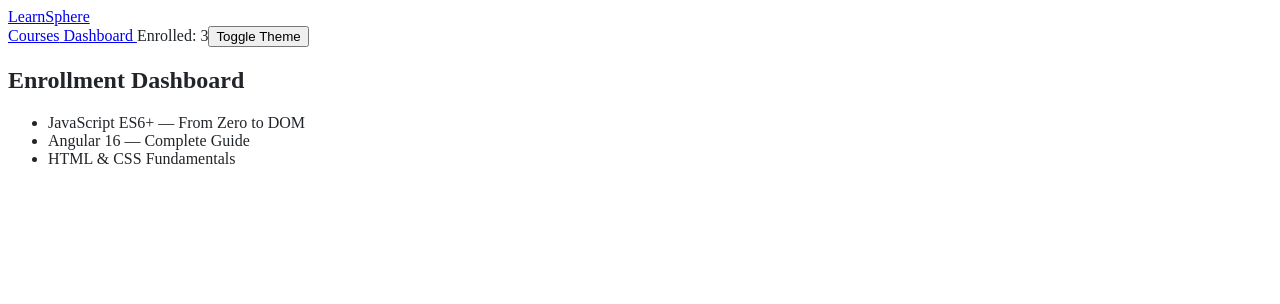
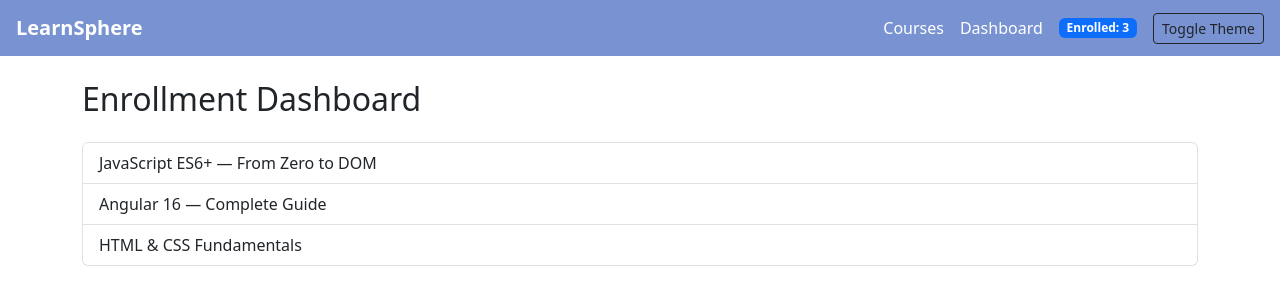
Before and after one commit to aliyarashidsarhan-create/LearnSphere, an Angular app in the folder angular-app/my-learnsphere/: page /dashboard in a window 1280 px wide. Shown: the top 304 px of the page. Built offline with nearby package versions, Linux system fonts and the light colour scheme.

Commit message:
Add README

```diff
--- a/angular-app/my-learnsphere/angular.json
+++ b/angular-app/my-learnsphere/angular.json
@@ -24,9 +24,13 @@
               "src/favicon.ico",
               "src/assets"
             ],
-            "styles": [
-              "src/styles.css"
-            ],
+
+              "styles": [
+         "node_modules/bootstrap/dist/css/bootstrap.min.css",
+          "node_modules/@fortawesome/fontawesome-free/css/all.min.css",
+           "src/styles.css"
+         ],
+
             "scripts": []
           },
           "configurations": {
--- a/angular-app/my-learnsphere/package.json
+++ b/angular-app/my-learnsphere/package.json
@@ -18,6 +18,8 @@
     "@angular/platform-browser": "^16.2.0",
     "@angular/platform-browser-dynamic": "^16.2.0",
     "@angular/router": "^16.2.0",
+    "@fortawesome/fontawesome-free": "^7.2.0",
+    "bootstrap": "^5.3.8",
     "rxjs": "~7.8.0",
     "tslib": "^2.3.0",
     "zone.js": "~0.13.0"
--- a/angular-app/my-learnsphere/src/app/navbar/navbar.component.css
+++ b/angular-app/my-learnsphere/src/app/navbar/navbar.component.css
@@ -0,0 +1,12 @@
+.navbar {
+  background-color: var(--navbar-bg) !important;
+}
+
+.navbar .nav-link,
+.navbar .navbar-brand {
+  color: var(--navbar-text) !important;
+}
+
+.navbar .nav-link:hover {
+  color: #ffc107 !important;
+}
--- a/angular-app/my-learnsphere/src/styles.css
+++ b/angular-app/my-learnsphere/src/styles.css
@@ -1,5 +1,7 @@
 :root {
   --primary: #6f42c1;
+  --navbar-bg: #7993d2;
+  --navbar-text: #ffffff;
   --secondary: #ffc107;
   --bg: #ffffff;
   --text: #212529;
@@ -16,6 +18,8 @@ body {
 
 body.dark {
   --bg: #121212;
+   --navbar-bg: #1e1e1e;
+  --navbar-text: #ffffff;
   --text: #f8f9fa;
   --card-bg: #1e1e1e;
   --muted: #adb5bd;
```
Also changed, not shown: 2 other files (tests, documents, lock files or other folders).
